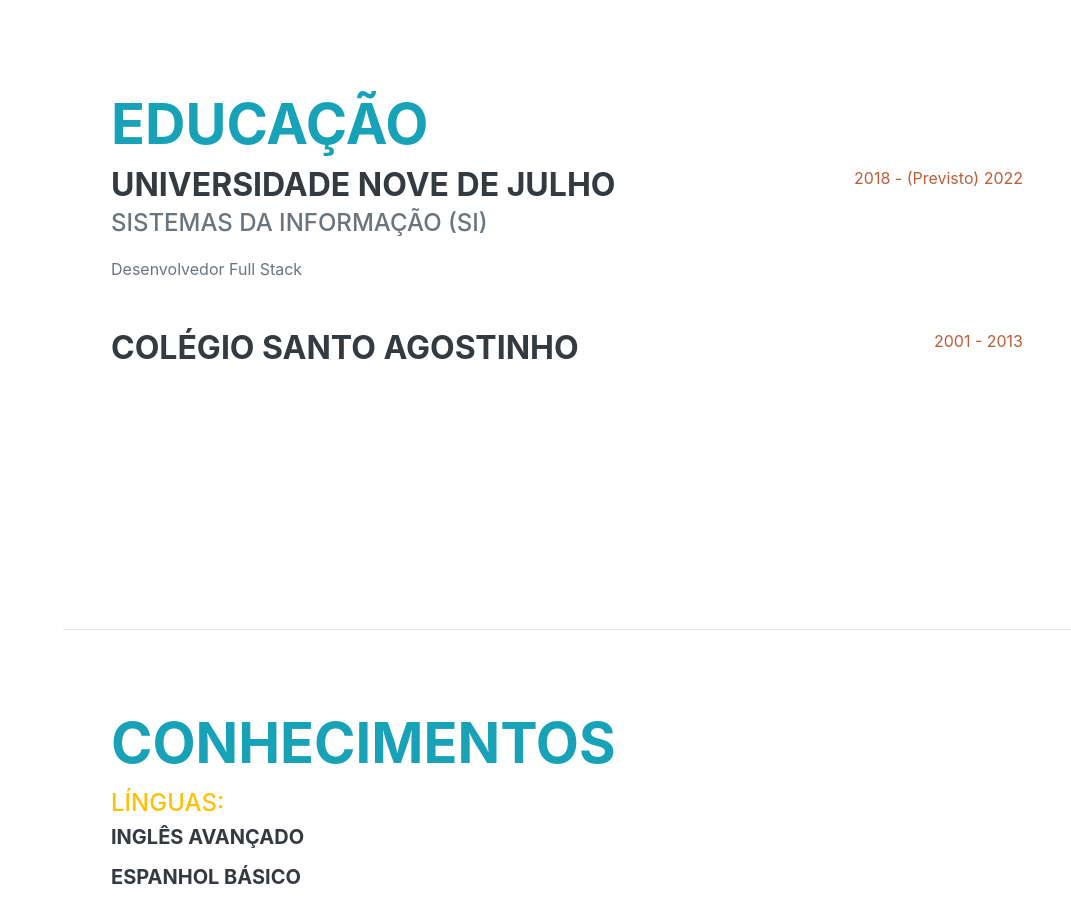
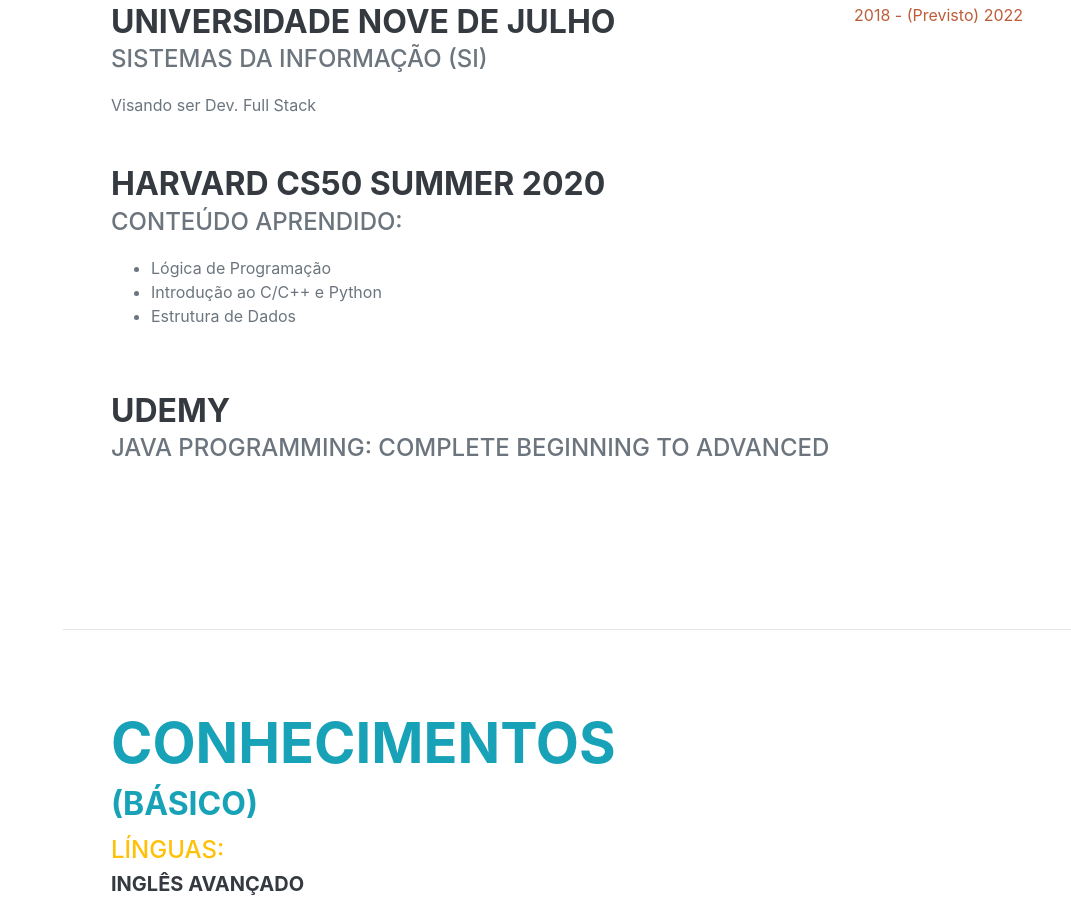
Before and after one commit to kenji1996/Curriculo, a website: page index.html in a window 1280 px wide. Shown: the part 972-1871 px from the top of the page, without its empty margins (209-1280 px from the left). Drawn offline with nearby package versions, Linux system fonts and the light colour scheme; a web font is replaced by a local one.

Commit message:
22/06/2020

```diff
--- a/index.html
+++ b/index.html
@@ -70,23 +70,34 @@
                     <div class="flex-grow-1">
                         <h3 class="mb-0">Universidade Nove de Julho</h3>
                         <div class="subheading mb-3">Sistemas da Informação (SI)</div>
-                        <div>Desenvolvedor Full Stack</div>
+                        <div>Visando ser Dev. Full Stack</div>
                     </div>
                     <div class="flex-shrink-0"><span class="text-primary">2018 - (Previsto) 2022</span></div>
                 </div>
-                <div class="d-flex flex-column flex-md-row justify-content-between">
+                <div class="d-flex flex-column flex-md-row justify-content-between mb-5">
                     <div class="flex-grow-1">
-                        <h3 class="mb-0">Colégio Santo Agostinho</h3>
+                        <h3 class="mb-0">Harvard CS50 Summer 2020</h3>
+                        <div class="subheading mb-3">Conteúdo aprendido:</div>
+                        <ul>
+                            <li>Lógica de Programação</li>
+                            <li>Introdução ao C/C++ e Python</li>
+                            <li>Estrutura de Dados</li>
+                        </ul>
                     </div>
-                    <div class="flex-shrink-0"><span class="text-primary">2001 - 2013</span></div>
-                </div>
-            </div>
+                    </div>
+                    <div class="d-flex flex-column flex-md-row justify-content-between mb-5">
+                        <div class="flex-grow-1">
+                            <h3 class="mb-0">Udemy</h3>
+                            <div class="subheading mb-3">Java Programming: Complete Beginning to Advanced</div>
+                        </div>
+                    </div>
         </section>
         <hr class="m-0" />
         <!-- Skills-->
         <section class="resume-section" id="skills">
             <div class="resume-section-content">
                 <h2 class="text-info">Conhecimentos</h2>
+                <h3 class="text-info">(Básico)</h3>
                 <div class="subheading text-warning mb-1">Línguas: </div>
 
                 <h5 class="mb-3">Inglês avançado</h5>
```
